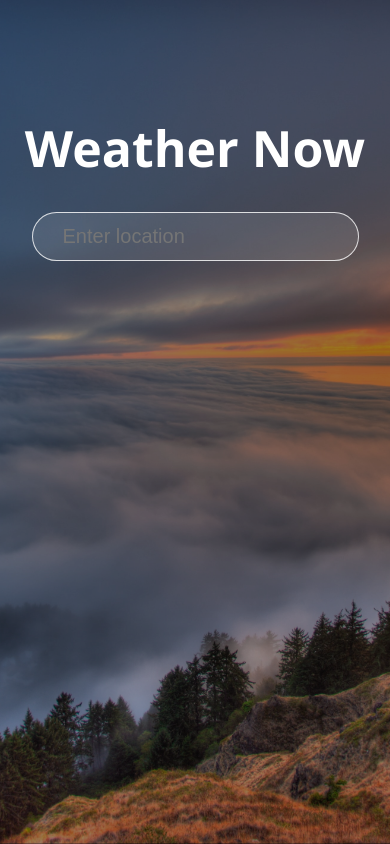
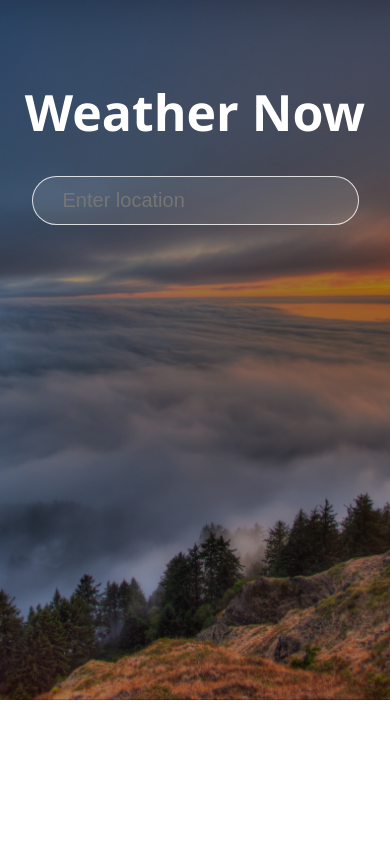
Before and after one commit to samirsharfi/weather, a React (Create React App) app: page / in a window 390 px wide. Built offline with nearby package versions, Linux system fonts and the light colour scheme; no server answers.

Commit message:
fix style

```diff
--- a/src/index.css
+++ b/src/index.css
@@ -7,7 +7,6 @@
 body {
   font-family: "Outfit", "Segoe UI", "Roboto", "Oxygen", "Ubuntu", "Cantarell",
     "Fira Sans", "Droid Sans", "Helvetica Neue", sans-serif;
-
   margin: 0;
   padding: 0;
   background: url("./assets/sunset.jpg") no-repeat center center/cover;
@@ -19,26 +18,25 @@ p {
 h1 {
   font-size: 120px;
 }
-h2{
+h2 {
   padding-bottom: 30px;
   font-size: 50px;
 }
-button{
+button {
   position: absolute;
   padding: 12px 30px;
   font-size: 20px;
   border-radius: 25px;
   border: 1px solid rgba(255, 255, 255, 0.8);
   background: rgba(255, 255, 255, 0.1);
-  color: #f8f8f8 ;
+  color: #f8f8f8;
   cursor: pointer;
 }
-button:hover{
+button:hover {
   color: rgb(0, 0, 0, 0.4);
-  background: rgb(248, 248, 248,0.3);
-  -webkit-transition: .5s;
-  transition: .5s;
-
+  background: rgb(248, 248, 248, 0.3);
+  -webkit-transition: 0.5s;
+  transition: 0.5s;
 }
 .app {
   display: flex;
@@ -92,3 +90,33 @@ button:hover{
   border-radius: 12px;
   background-color: rgba(255, 255, 255, 0.2);
 }
+@media (max-width: 1400px) {
+  .app {
+    height: 700px;
+  }
+}
+@media (max-width: 700px) {
+  .app {
+    height: 700px;
+  }
+  .container .top {
+    left: 2%;
+    bottom: 40%;
+  }
+  .container .bottom {
+    width: 580px;
+    margin-bottom: -50px;
+  }
+  button {
+    margin-bottom: -150px;
+  }
+  .container .description {
+    transform: rotate(269deg);
+  }
+}
+@media (max-width: 500px) {
+  .app {
+    height: 700px;
+    width: 100%;
+  }
+}
```
